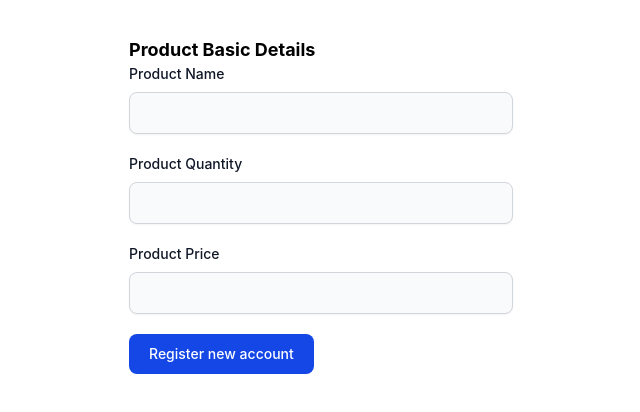
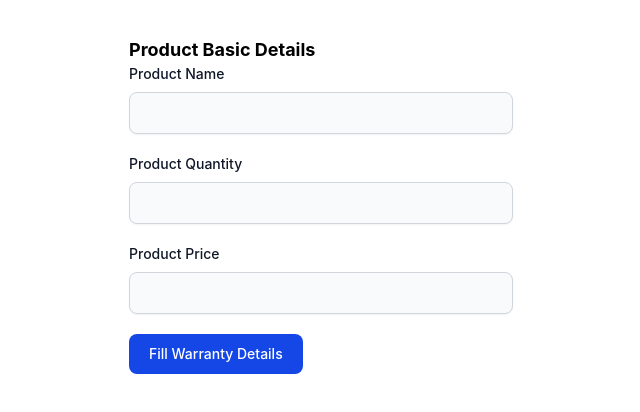
Before and after one commit to Nuwan-Weerasooriya/react-form-redux, a React (Vite) app: page / in a window 1280 px wide. Shown: the top 412 px of the page, without its empty margins (319-959 px from the left). Built offline with nearby package versions, Linux system fonts and the light colour scheme.

Commit message:
Created form transaction.

```diff
--- /dev/null
+++ b/src/components/home/ProductForm/ProductBasicDetailsForm/ProductBasicDetailsForm.jsx
@@ -0,0 +1,46 @@
+import InputField from "../../../common/form/InputField.jsx";
+import PropTypes from "prop-types";
+
+const ProductBasicDetailsForm = ({handleNextFormRendering}) => {
+  return (
+    <form className="max-w-sm mx-auto">
+      <div>
+        <h1 className="text-lg font-bold">Product Basic Details</h1>
+      </div>
+
+      <InputField type="text" name="product_name" labelName="Product Name" />
+      <InputField type="number" name="product_quantity" labelName="Product Quantity"/>
+      <InputField type="number" name="product_price" labelName="Product Price" />
+
+      {/*<div className="mb-5">*/}
+      {/*  <label*/}
+      {/*    htmlFor="product_price"*/}
+      {/*    className="block mb-2 text-sm font-medium text-gray-900 "*/}
+      {/*  >*/}
+      {/*    Product Price*/}
+      {/*  </label>*/}
+      {/*  <input*/}
+      {/*    type="number"*/}
+      {/*    id="product_price"*/}
+      {/*    name="product_price"*/}
+      {/*    className="shadow-xs bg-gray-50 border border-gray-300 text-gray-900 text-sm rounded-lg focus:ring-blue-500 focus:border-blue-500 block w-full p-2.5 "*/}
+      {/*    required*/}
+      {/*  />*/}
+      {/*</div>*/}
+
+      <button
+        type="button"
+        onClick={handleNextFormRendering}
+        className="text-white bg-blue-700 hover:bg-blue-800 focus:ring-4 focus:outline-none focus:ring-blue-300 font-medium rounded-lg text-sm px-5 py-2.5 text-center"
+      >
+        Fill Warranty Details
+      </button>
+    </form>
+  );
+};
+
+ProductBasicDetailsForm.propTypes = {
+  handleNextFormRendering: PropTypes.func.isRequired,
+}
+
+export default ProductBasicDetailsForm;
--- a/src/components/home/ProductForm/ProductForm.jsx
+++ b/src/components/home/ProductForm/ProductForm.jsx
@@ -1,40 +1,31 @@
-import InputField from "../../common/form/InputField.jsx";
+import ProductBasicDetailsForm from "./ProductBasicDetailsForm/ProductBasicDetailsForm.jsx";
+import ProductWarrantyDetailsForm from "./ProductWarrantyDetailsForm/ProductWarrantyDetailsForm.jsx";
+import { useState } from "react";
 
 const ProductForm = () => {
+  const [currentForm, setCurrentForm] = useState(1)
+
+  const handleNextFormRendering = () => {
+    setCurrentForm((prevState) => prevState + 1)
+  }
+
+  const handleBackFormRendering = () => {
+    setCurrentForm((prevState) => prevState - 1);
+  };
+
+  const productFormMapper = {
+    /*propertyKey: propertyValue*/
+    1: <ProductBasicDetailsForm handleNextFormRendering={handleNextFormRendering}/>,
+    2: <ProductWarrantyDetailsForm handleBackFormRendering={handleBackFormRendering}/>
+  };
+
+  const renderProductForms = () => {
+    return productFormMapper[currentForm];
+  }
+
   return (
     <div className="mt-9">
-      <form className="max-w-sm mx-auto">
-        <div>
-          <h1 className="text-lg font-bold">Product Basic Details</h1>
-        </div>
-
-        <InputField type="text" name="product_name" labelName="Product Name" />
-        <InputField type="number" name="product_quantity" labelName="Product Quantity"/>
-        <InputField type="number" name="product_price" labelName="Product Price"/>
-
-        {/*<div className="mb-5">*/}
-        {/*  <label*/}
-        {/*    htmlFor="product_price"*/}
-        {/*    className="block mb-2 text-sm font-medium text-gray-900 "*/}
-        {/*  >*/}
-        {/*    Product Price*/}
-        {/*  </label>*/}
-        {/*  <input*/}
-        {/*    type="number"*/}
-        {/*    id="product_price"*/}
-        {/*    name="product_price"*/}
-        {/*    className="shadow-xs bg-gray-50 border border-gray-300 text-gray-900 text-sm rounded-lg focus:ring-blue-500 focus:border-blue-500 block w-full p-2.5 "*/}
-        {/*    required*/}
-        {/*  />*/}
-        {/*</div>*/}
-
-        <button
-          type="submit"
-          className="text-white bg-blue-700 hover:bg-blue-800 focus:ring-4 focus:outline-none focus:ring-blue-300 font-medium rounded-lg text-sm px-5 py-2.5 text-center"
-        >
-          Register new account
-        </button>
-      </form>
+      {renderProductForms()}
     </div>
   );
 };
--- /dev/null
+++ b/src/components/home/ProductForm/ProductWarrantyDetailsForm/ProductWarrantyDetailsForm.jsx
@@ -0,0 +1,29 @@
+import InputField from "../../../common/form/InputField.jsx";
+import PropTypes from "prop-types";
+
+const ProductWarrantyDetailsForm = ({handleBackFormRendering}) => {
+  return (
+    <form className="max-w-sm mx-auto">
+      <div>
+        <h1 className="text-lg font-bold">Product Warranty Details</h1>
+      </div>
+
+      <InputField type="text" name="warranty_period" labelName="Warranty Period"/>
+      <InputField type="date" name="warranty_start_date" labelName="Warranty Start Date"/>
+      <InputField type="date" name="warranty_end_date" labelName="Warranty End Date"/>
+
+      <button
+        type="submit"
+        onClick={handleBackFormRendering}
+        className="text-white bg-gray-700 hover:bg-gray-900 focus:ring-4 focus:outline-none focus:ring-blue-300 font-medium rounded-lg text-sm px-5 py-2.5 text-center"
+      >
+        Back to Basic Details
+      </button>
+    </form>
+  );
+};
+
+ProductWarrantyDetailsForm.propTypes = {
+  handleBackFormRendering:PropTypes.func.isRequired,
+};
+export default ProductWarrantyDetailsForm;
```
